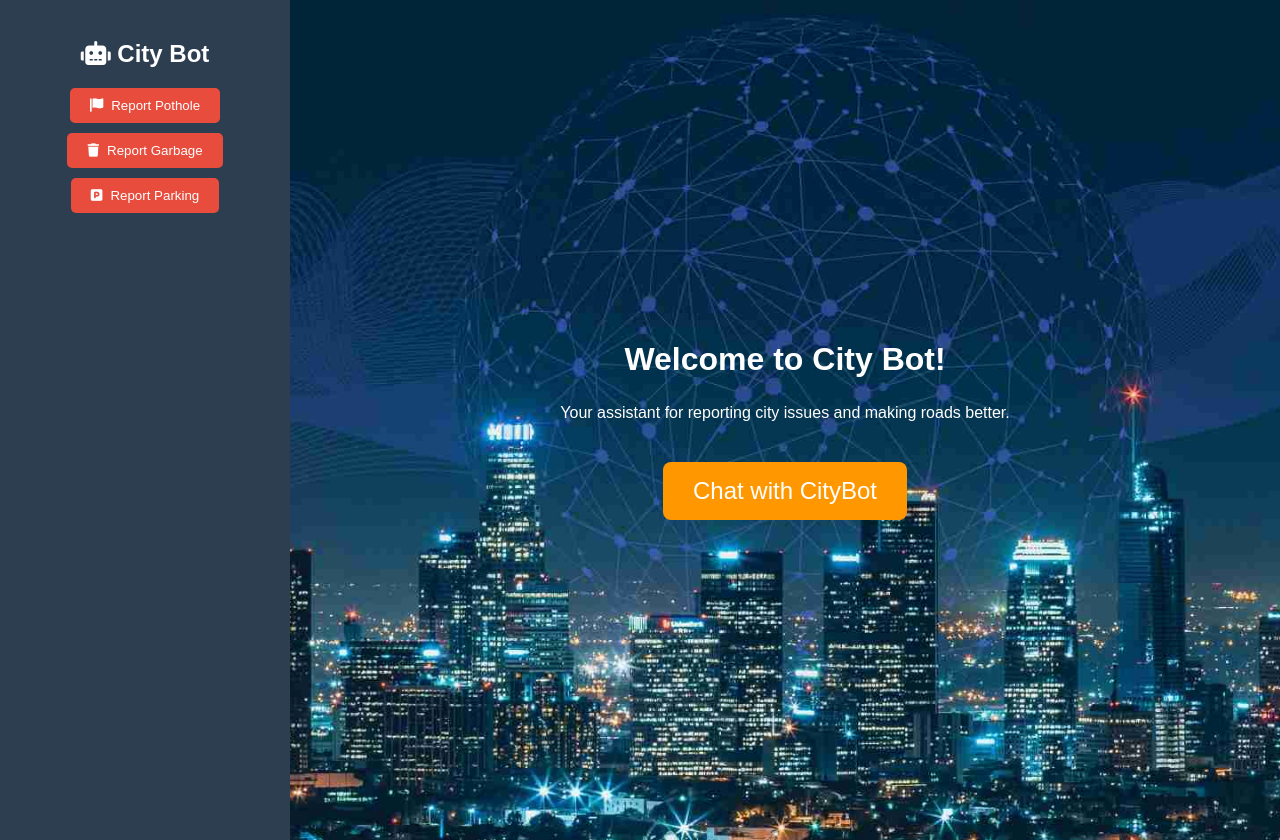
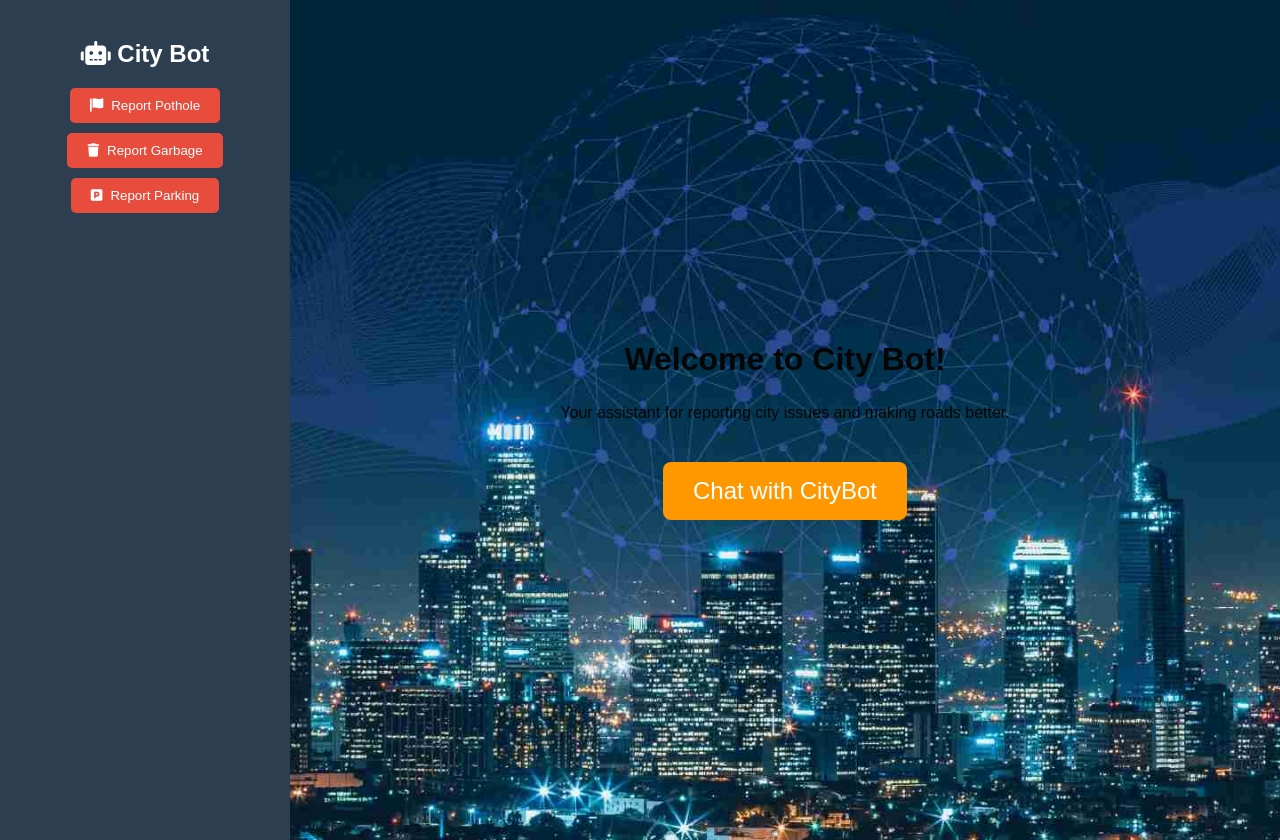
Before and after one commit to manasvi053/AInnovation-Qunantum_Dyanmos, a plain HTML site: page index.html in a window 1280 px wide. Drawn offline with Linux system fonts and the light colour scheme.

Commit message:
Update styles.css

```diff
--- a/styles.css
+++ b/styles.css
@@ -71,12 +71,12 @@ body {
 }
 
 .main-content h1 {
-    color: #fbfbfg;
+    color: #060606;
     margin-bottom: 10px;
 }
 
 .main-content p {
-    color: #fbfbfg;
+    color: #060606;
     margin-bottom: 20px;
 }
 
```
